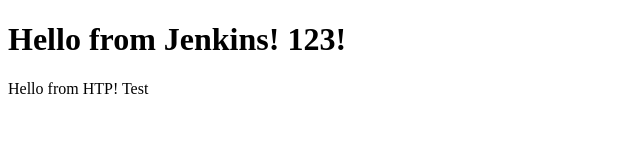
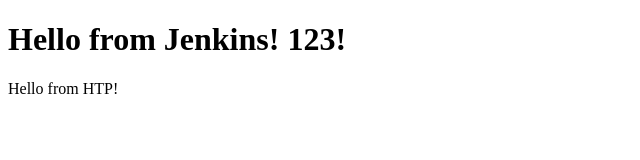
Before and after one commit to Sorokin-MS95/Jenkins-Demo-Job, a plain HTML site: page index.html in a window 1280 px wide. Shown: the full height of the page, 0-640 px from the left. Drawn offline with Linux system fonts and the light colour scheme.

```diff
--- a/index.html
+++ b/index.html
@@ -7,6 +7,6 @@
 <body>
 
 <h1>Hello from Jenkins! 123!</h1>
-Hello from HTP! Test
+Hello from HTP!
 </body>
 </html>
```
